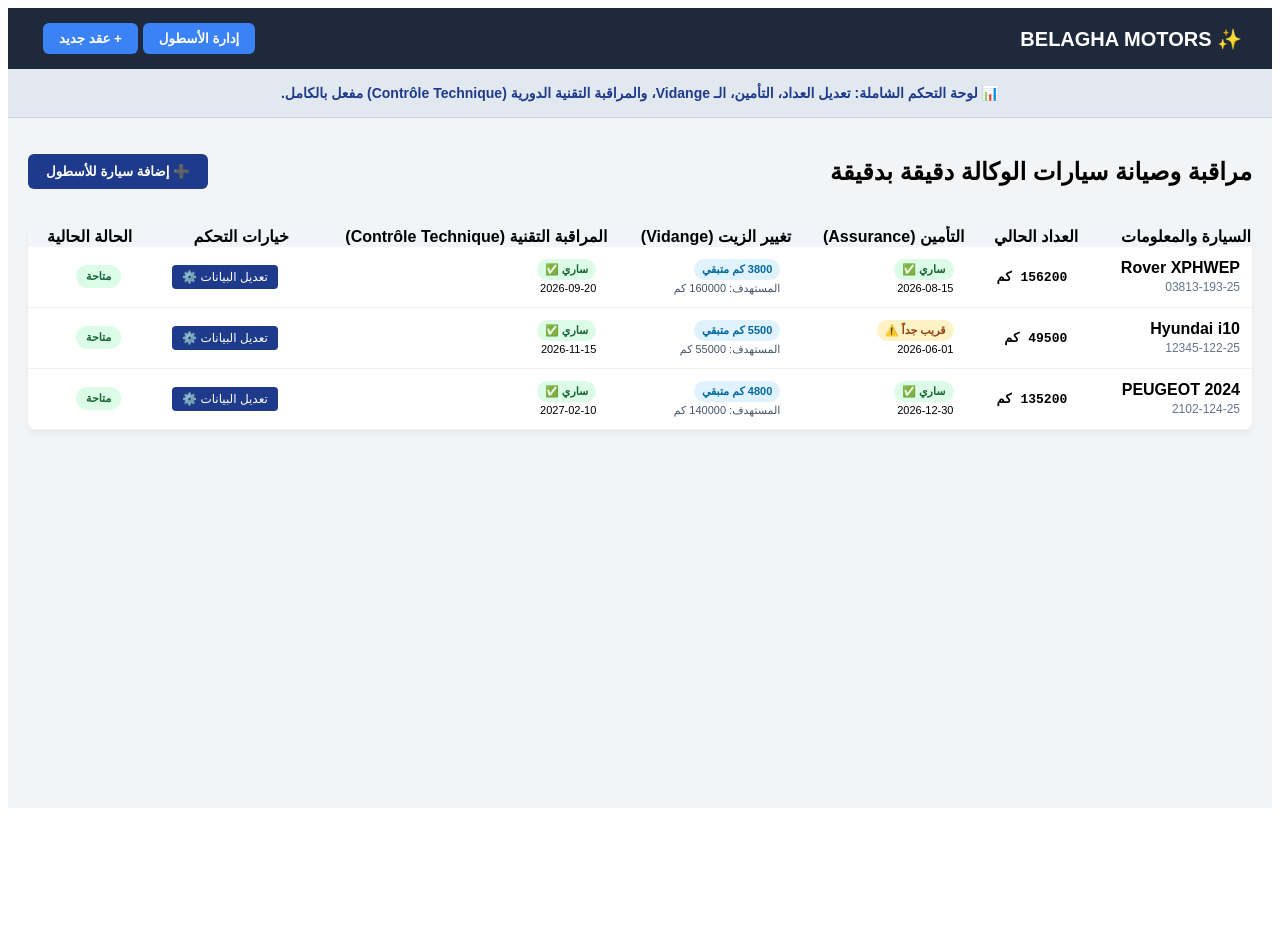
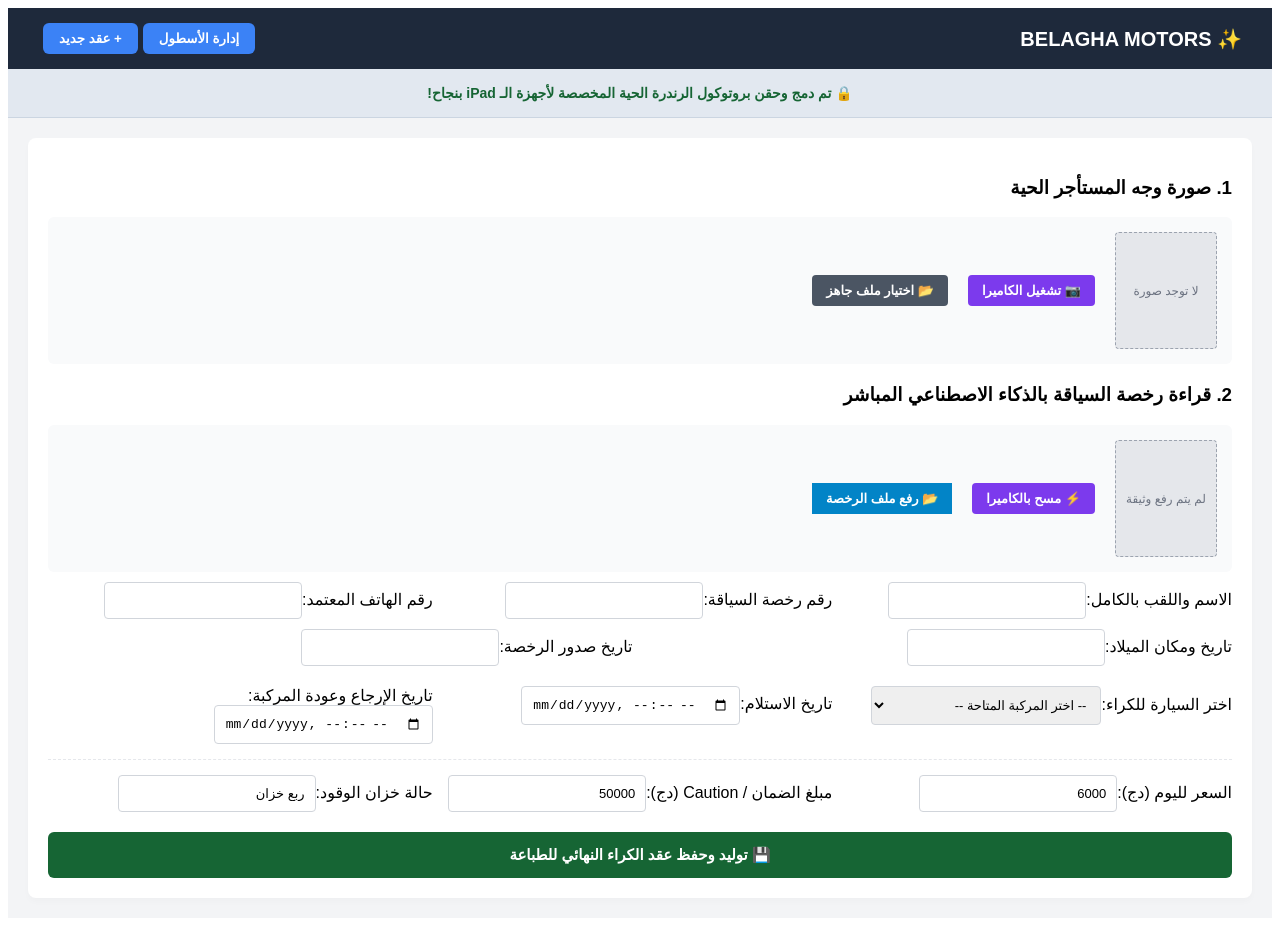
Before and after one commit to chahtelich-ui/belagha-motors, a React (Create React App) app: page / in a window 1280 px wide. Before the commit the page ends 816 px from the top, so only its background shows below. Built offline with nearby package versions, Linux system fonts and the light colour scheme.

Commit message:
Update App.js

```diff
--- a/src/App.js
+++ b/src/App.js
@@ -1,6 +1,5 @@
 import React, { useState, useEffect, useRef } from 'react';
 
-// الأسطول الافتراضي مضافاً إليه حقول تغيير الزيت والمراقبة التقنية الدورية
 const initialFleet = [
   { id: "car_1", brand: "Rover", model: "XPHWEP", year: 1993, plateNumber: "03813-193-25", currentMileage: 156200, status: "available", insuranceExpiryDate: "2026-08-15", oilChangeMileage: 160000, technicalControlDate: "2026-09-20" },
   { id: "car_2", brand: "Hyundai", model: "i10", year: 2022, plateNumber: "12345-122-25", currentMileage: 49500, status: "available", insuranceExpiryDate: "2026-06-01", oilChangeMileage: 55000, technicalControlDate: "2026-11-15" },
@@ -9,12 +8,11 @@ const initialFleet = [
 
 function App() {
   const [fleet, setFleet] = useState(initialFleet);
-  const [activeTab, setActiveTab] = useState('dashboard');
+  const [activeTab, setActiveTab] = useState('new-contract');
   const [showAddCarForm, setShowAddCarForm] = useState(false);
   const [isLoadingAI, setIsLoadingAI] = useState(false);
   const [cameraMode, setCameraMode] = useState(null);
 
-  // ولايات التحكم بالتعديل الشامل للسيارة داخل الجدول مباشرة
   const [editingCarId, setEditingCarId] = useState(null);
   const [editMileage, setEditMileage] = useState('');
   const [editInsuranceDate, setEditInsuranceDate] = useState('');
@@ -76,7 +74,6 @@ function App() {
     setNewCarForm({ brand: '', model: '', year: 2026, plateNumber: '', currentMileage: '', insuranceExpiryDate: '2026-12-31', oilChangeMileage: '', technicalControlDate: '2026-12-31' });
   };
 
-  // تفعيل وضع التعديل وتعبئة الحقول الحالية للسيارة المستهدفة
   const startEditingCar = (car) => {
     setEditingCarId(car.id);
     setEditMileage(car.currentMileage);
@@ -85,7 +82,6 @@ function App() {
     setEditTechControlDate(car.technicalControlDate || '');
   };
 
-  // حفظ التحديثات المدخلة يدوياً لعداد ومواعيد السيارة
   const saveCarEdits = (id) => {
     setFleet(fleet.map(car => car.id === id ? {
       ...car,
@@ -113,7 +109,7 @@ function App() {
         videoRef.current.play();
       }
     } catch (err) {
-      alert("صلاحية الكاميرا مطلوبة للتشغيل الحي.");
+      alert("صلاحية الكاميرا مطلوبة.");
       setCameraMode(null);
     }
   };
@@ -124,7 +120,7 @@ function App() {
     canvas.width = videoRef.current.videoWidth || 640;
     canvas.height = videoRef.current.videoHeight || 480;
     canvas.getContext('2d').drawImage(videoRef.current, 0, 0, canvas.width, canvas.height);
-    const dataUrl = canvas.toDataUrl('image/jpeg', 0.85);
+    const dataUrl = canvas.toDataUrl('image/jpeg', 0.8);
 
     if (cameraMode === 'tenant') setTenantPhoto(dataUrl);
     if (cameraMode === 'license') { setLicensePhoto(dataUrl); executeLocalOcrScan(dataUrl); }
@@ -181,6 +177,7 @@ function App() {
     }
   };
 
+  // معالجة الطباعة الآمنة المتوافقة مع بروتوكولات أجهزة الـ iPad ومتصفحات الـ iOS
   const handleOriginalPrintSubmit = (e) => {
     e.preventDefault();
     if (!contractForm.selectedCarId) {
@@ -190,7 +187,6 @@ function App() {
     const targetCar = fleet.find(car => car.id === contractForm.selectedCarId);
     const activeDays = calculatedDays || 1;
 
-    // التغيير التلقائي للعداد: إضافة 250 كم عن كل يوم كراء
     const drivenDistance = activeDays * 250;
     const newUpdatedMileage = Number(targetCar.currentMileage) + drivenDistance;
 
@@ -209,12 +205,16 @@ function App() {
       dateString: new Date().toLocaleDateString('fr-FR') + ' ' + new Date().toLocaleTimeString('fr-FR')
     });
 
-    setTimeout(() => { window.print(); setPrintedContract(null); setActiveTab('dashboard'); }, 500);
+    // زيادة مهلة الانتظار لـ 1500ms مع إجبار الـ iOS على تحميل خلايا الطباعة بالكامل
+    setTimeout(() => {
+      window.print();
+      setPrintedContract(null);
+      setActiveTab('dashboard');
+    }, 1500);
   };
 
   const getExpiryBadge = (expiryStr, type = "date") => {
     if (!expiryStr) return { label: "غير محدد", color: "#f3f4f6", text: "#4b5563" };
-
     if (type === "date") {
       const days = Math.ceil((new Date(expiryStr).getTime() - new Date().getTime()) / (1000 * 3600 * 24));
       if (days < 0) return { label: "منتهي ❌", color: "#fee2e2", text: "#991b1b" };
@@ -224,7 +224,6 @@ function App() {
     return { label: "ساري ✅", color: "#dcfce7", text: "#166534" };
   };
 
-  // حساب حالة العداد المتبقي لتغيير الزيت
   const getOilStatusBadge = (current, target) => {
     if (!target) return { label: "غير محدد", color: "#f3f4f6", text: "#4b5563" };
     const remaining = target - current;
@@ -236,7 +235,7 @@ function App() {
   return (
     <div style={styles.appContainer} dir="rtl">
 
-      {/* بروتوكول الطباعة الثلاثي والواقي من أي تشويه خارجي للمقاييس والعلامة المائية */}
+      {/* بروتوكول تأمين الطباعة السحابية لمتصفحات الـ iPad والـ iOS ومنع تقطيع الخلفيات */}
       <style>{`
         @media print {
           @page { size: A4 portrait; margin: 0mm !important; }
@@ -257,7 +256,7 @@ function App() {
 
           .print-page::before {
             content: "" !important; position: absolute !important; top: 50% !important; left: 50% !important;
-            transform: translate(-50%, -50%) !important; width: 450px !important; height: 450px !important;
+            transform: translate(-50%, -50%) !important; width: 430px !important; height: 430px !important;
             background-image: url('/logo.png') !important; background-size: contain !important;
             background-repeat: no-repeat !important; background-position: center !important;
             opacity: 0.06 !important; z-index: 0 !important; pointer-events: none !important;
@@ -308,12 +307,12 @@ function App() {
         </header>
 
         <div style={styles.apiConfigurationZone}>
-          <span style={{ color: '#1e3a8a', fontWeight: 'bold', fontSize: '14px' }}>
-            📊 لوحة التحكم الشاملة: تعديل العداد، التأمين، الـ Vidange، والمراقبة التقنية الدورية (Contrôle Technique) مفعل بالكامل.
+          <span style={{ color: '#166534', fontWeight: 'bold', fontSize: '14px' }}>
+            🔒 تم دمج وحقن بروتوكول الرندرة الحية المخصصة لأجهزة الـ iPad بنجاح!
           </span>
         </div>
 
-        {isLoadingAI && <div style={styles.loadingBanner}>⏳ جاري قراءة بيانات وثيقة رخصة السياقة بالذكاء الاصطناعي...</div>}
+        {isLoadingAI && <div style={styles.loadingBanner}>⏳ جاري معالجة تيار الصورة محلياً...</div>}
 
         {cameraMode && (
           <div style={styles.cameraOverlay}>
@@ -330,8 +329,8 @@ function App() {
         {activeTab === 'dashboard' && (
           <main style={styles.mainContent}>
             <div style={styles.sectionHeaderRow}>
-              <h2>مراقبة وصيانة سيارات الوكالة دقيقة بدقيقة</h2>
-              <button style={styles.addCarMainBtn} onClick={() => setShowAddCarForm(!showAddCarForm)}>{showAddCarForm ? "✖ إغلاق" : "➕ إضافة سيارة للأسطول"}</button>
+              <h2>مراقبة الأسطول وتتبع الصيانة والتأمين الدورية</h2>
+              <button style={styles.addCarMainBtn} onClick={() => setShowAddCarForm(!showAddCarForm)}>{showAddCarForm ? "✖ إغلاق" : "➕ إضافة سيارة"}</button>
             </div>
 
             {showAddCarForm && (
@@ -359,7 +358,7 @@ function App() {
                     <th>تغيير الزيت (Vidange)</th>
                     <th>المراقبة التقنية (Contrôle Technique)</th>
                     <th>خيارات التحكم</th>
-                    <th>الحالة الحالية</th>
+                    <th>الحالة</th>
                   </tr>
                 </thead>
                 <tbody>
@@ -373,7 +372,6 @@ function App() {
                       <tr key={car.id} style={styles.tr}>
                         <td style={styles.td}><strong>{car.brand} {car.model}</strong><br/><span style={{fontSize:'12px', color:'#64748b'}}>{car.plateNumber}</span></td>
 
-                        {/* 1. تعديل العداد الحالي */}
                         <td style={styles.monospaceTd}>
                           {isEditing ? (
                             <input type="number" value={editMileage} onChange={(e) => setEditMileage(e.target.value)} style={styles.inlineInput} />
@@ -382,7 +380,6 @@ function App() {
                           )}
                         </td>
 
-                        {/* 2. تعديل تاريخ انتهاء التأمين */}
                         <td style={styles.td}>
                           {isEditing ? (
                             <input type="date" value={editInsuranceDate} onChange={(e) => setEditInsuranceDate(e.target.value)} style={styles.inlineInput} />
@@ -394,10 +391,9 @@ function App() {
                           )}
                         </td>
 
-                        {/* 3. تعديل مستهدف عداد تغيير الزيت */}
                         <td style={styles.td}>
                           {isEditing ? (
-                            <input type="number" value={editOilMileage} onChange={(e) => setEditOilMileage(e.target.value)} style={styles.inlineInput} placeholder="مثال: 160000" />
+                            <input type="number" value={editOilMileage} onChange={(e) => setEditOilMileage(e.target.value)} style={styles.inlineInput} />
                           ) : (
                             <div>
                               <span style={{...styles.badge, backgroundColor: oilBadge.color, color: oilBadge.text}}>{oilBadge.label}</span>
@@ -406,7 +402,6 @@ function App() {
                           )}
                         </td>
 
-                        {/* 4. تعديل تاريخ المراقبة التقنية الدورية */}
                         <td style={styles.td}>
                           {isEditing ? (
                             <input type="date" value={editTechControlDate} onChange={(e) => setEditTechControlDate(e.target.value)} style={styles.inlineInput} />
@@ -418,12 +413,11 @@ function App() {
                           )}
                         </td>
 
-                        {/* 5. عمود الحفظ والتعديل التبادلي */}
                         <td style={styles.td}>
                           {isEditing ? (
-                            <button type="button" onClick={() => saveCarEdits(car.id)} style={styles.actionSaveBtn}>حفظ 💾</button>
+                            <button type="button" onClick={saveCarEdits(car.id)} style={styles.actionSaveBtn}>حفظ 💾</button>
                           ) : (
-                            <button type="button" onClick={() => startEditingCar(car)} style={styles.actionEditBtn}>تعديل البيانات ⚙️</button>
+                            <button type="button" onClick={() => startEditingCar(car)} style={styles.actionEditBtn}>تعديل ⚙️</button>
                           )}
                         </td>
 
@@ -483,10 +477,6 @@ function App() {
                   <div style={styles.inputGroup}><label>حالة خزان الوقود:</label><input type="text" required value={contractForm.fuelStatus} onChange={e => setContractForm({...contractForm, fuelStatus: e.target.value})} style={styles.input}/></div>
                 </div>
 
-                <div style={{ marginTop: '15px', background: '#f8fafc', padding: '10px', borderRadius: '4px', fontSize: '13px' }}>
-                  📊 المدة الزرقاء المحسوبة: <strong>{calculatedDays} يوم</strong> | مسافة الكراء المضافة للعداد آلياً بعد الحفظ: <strong>{calculatedDays * 250} كم</strong>
-                </div>
-
                 <button type="submit" style={styles.submitButton}>💾 توليد وحفظ عقد الكراء النهائي للطباعة</button>
               </form>
             </div>
@@ -494,7 +484,7 @@ function App() {
         )}
       </div>
 
-      {/* بيئة الطباعة الرسمية الثابتة والمحمية بالمليمتر (3 صفحات كاملة) */}
+      {/* باقة الطباعة المؤمنة كلياً للرندرة الفورية على متصفحات الـ iPad */}
       {printedContract && (
         <div className="print-container">
 
@@ -557,7 +547,7 @@ function App() {
               <div className="section-title">3. التأخير في الإرجاع / Retard de Restitution</div>
               <div className="bilingual-box">
                 <div className="column-ar">يلتزم المستأجر بإعادة المركبة في الوقت والتاريخ المحددين في العقد. أي تأخير عن موعد إرجاع السيارة يلزم المستأجر تلقائياً بدفع غرامة تأخير قدرها 1500 دج عن كل ساعة تأخير إضافية.</div>
-                <div className="column-fr">Le locataire s'engage à restituer le véhicule à la date et heure convenues. Tout retard dans la restitution entraînotes automatiquement une pénalité de 1500 DA par heure de retard.</div>
+                <div className="column-fr">Le locataire s'engage à restituer le véhicule à la date et heure convenues. Tout retard dans la restitution entraîne automatiquement une pénalité de 1500 DA par heure de retard.</div>
               </div>
             </div>
 
@@ -622,6 +612,7 @@ function App() {
           <div className="print-page">
             <div style={{ display: 'flex', flexDirection: 'column', alignItems: 'center', borderBottom: '2px solid black', paddingBottom: '10px', textAlign: 'center' }}>
               <div style={{ fontWeight: 'bold', fontSize: '18px' }}>BELAGHA MOTORS FINANCE</div>
+              <span style={{ fontSize: '11px' }}>وصل استلام مالي رسمي موثق للعميل</span>
             </div>
 
             <div style={{ marginTop: '40px' }}>
```
